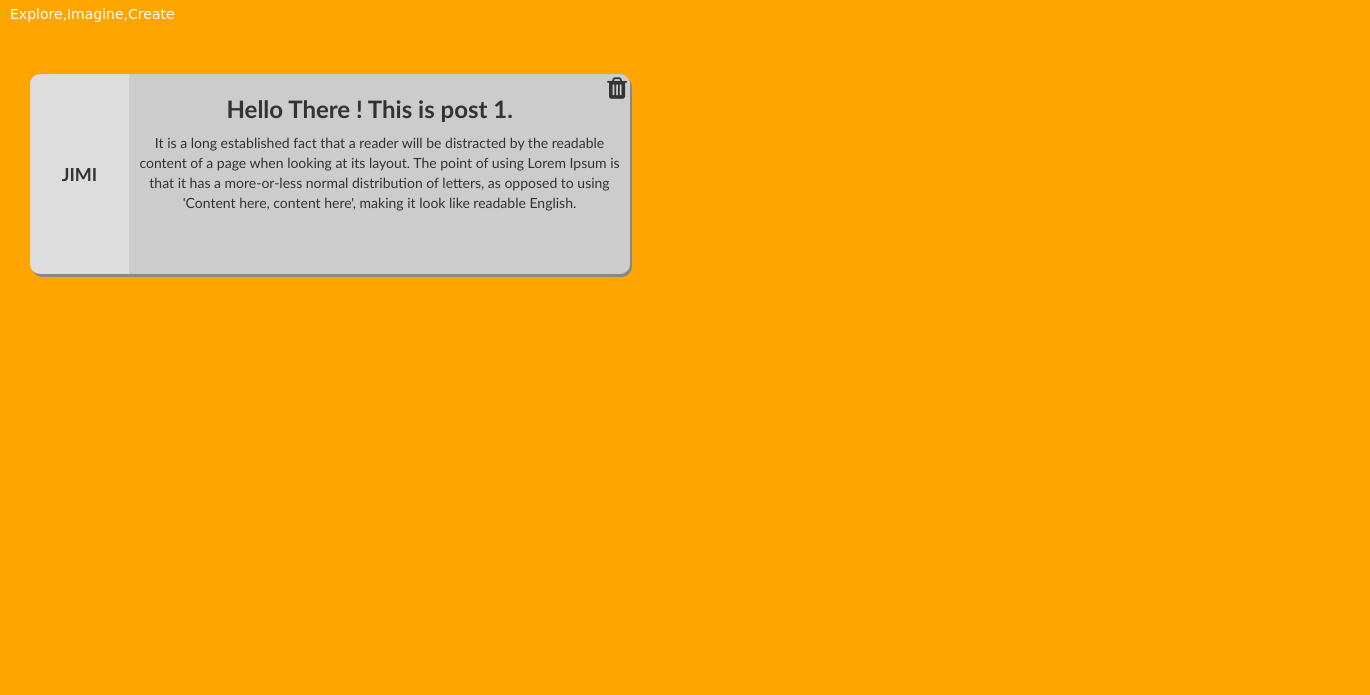
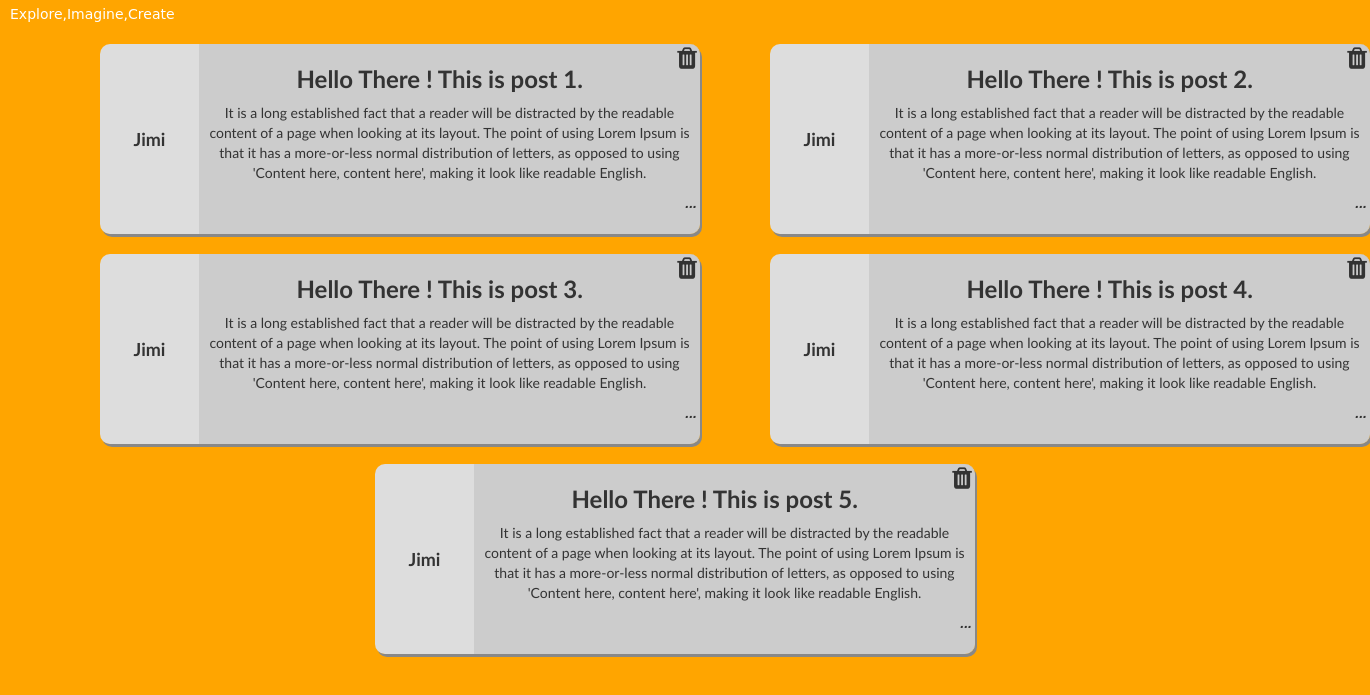
Before and after one commit to Gurucharan2001/Scribbler-Project, a plain HTML site: page html/bloglist.html in a window 1280 px wide. Shown: the part 67-762 px from the top of the page, 1370 px wide, since content can reach past the window. Drawn offline with nearby package versions, Linux system fonts and the light colour scheme; a web font is replaced by a local one.

Commit message:
Complete the bloglist page

```diff
--- a/html/bloglist.html
+++ b/html/bloglist.html
@@ -19,17 +19,98 @@
         <a id="pageTitle" class="logo-title" href="../index.html">ScriBBler</a>
         <p class="middleText">Explore,Imagine,Create</p>
     </div>
-
-    <div id="post-box">
-        <div id="name-box"><h4>JIMI</h4></div>
-        <div id="text-box">
-                <i class="fa fa-trash" aria-hidden="true" id="trash-icon"></i>
-            <h3>Hello There ! This is post 1.</h3>
+<!--Start post 1-->
+<div id="first-post-box">
+    <div class="post-box">
+        <div class="name-box"><h4>Jimi</h4></div>
+        <div class="text-box">
+            <i class="fa fa-trash trash-icon" aria-hidden="true" data-target="#confirm-delete-post" data-toggle="modal"></i>
+            <h3 class="post-txt1"> Hello There ! This is post 1.</h3>
+            <h3 class="post-txt2"> Hello There ! </h3>
             <p>
                 It is a long established fact that a reader will be distracted by the readable content of a page when looking at its layout. The point of using Lorem Ipsum is that it has a more-or-less normal distribution of letters, as opposed to using 'Content here, content here', making it look like readable English.
             </p>
+            <i class="extras">...</i>
         </div>
     </div>
+<!-- end Post 1-->
+<!--Start post 2-->
+<div class="post-box">
+    <div class="name-box"><h4>Jimi</h4></div>
+    <div class="text-box">
+            <i class="fa fa-trash trash-icon" aria-hidden="true" data-target="#confirm-delete-post" data-toggle="modal"></i>
+        <h3 class="post-txt1"> Hello There ! This is post 2.</h3>
+        <h3 class="post-txt2"> Hello There ! </h3>
+        <p>
+            It is a long established fact that a reader will be distracted by the readable content of a page when looking at its layout. The point of using Lorem Ipsum is that it has a more-or-less normal distribution of letters, as opposed to using 'Content here, content here', making it look like readable English.
+        </p>
+        <i class="extras">...</i>
+    </div>
+</div>
+<!--End post 2-->
+</div>
+
+<div id="second-post-box">
+<!--Start post 3-->
+<div class="post-box">
+    <div class="name-box"><h4>Jimi</h4></div>
+    <div class="text-box">
+            <i class="fa fa-trash trash-icon" aria-hidden="true" data-target="#confirm-delete-post" data-toggle="modal"></i>
+        <h3 class="post-txt1"> Hello There ! This is post 3.</h3>
+        <h3 class="post-txt2"> Hello There ! </h3>
+        <p>
+            It is a long established fact that a reader will be distracted by the readable content of a page when looking at its layout. The point of using Lorem Ipsum is that it has a more-or-less normal distribution of letters, as opposed to using 'Content here, content here', making it look like readable English.
+        </p>
+        <i class="extras">...</i>
+    </div>
+</div>
+<!--End post 3-->
+<!--Start post 4-->
+<div class="post-box">
+    <div class="name-box"><h4>Jimi</h4></div>
+    <div class="text-box">
+            <i class="fa fa-trash trash-icon" aria-hidden="true" data-target="#confirm-delete-post" data-toggle="modal"></i>
+        <h3 class="post-txt1"> Hello There ! This is post 4.</h3>
+        <h3 class="post-txt2"> Hello There ! </h3>
+        <p>
+            It is a long established fact that a reader will be distracted by the readable content of a page when looking at its layout. The point of using Lorem Ipsum is that it has a more-or-less normal distribution of letters, as opposed to using 'Content here, content here', making it look like readable English.
+        </p>
+        <i class="extras">...</i>
+    </div>
+</div>
+<!--End post 4-->
+</div>
+
+<div id="third-post-box">
+<!--Start post 5-->
+<div class="post-box">
+    <div class="name-box"><h4>Jimi</h4></div>
+    <div class="text-box">
+            <i class="fa fa-trash trash-icon" aria-hidden="true" data-target="#confirm-delete-post" data-toggle="modal"></i>
+        <h3 class="post-txt1"> Hello There ! This is post 5.</h3>
+        <h3 class="post-txt2"> Hello There ! </h3>
+        <p>
+            It is a long established fact that a reader will be distracted by the readable content of a page when looking at its layout. The point of using Lorem Ipsum is that it has a more-or-less normal distribution of letters, as opposed to using 'Content here, content here', making it look like readable English.
+        </p>
+        <i class="extras">...</i>
+    </div>
+</div>
+<!--End post 5-->
+</div>
+
+<!--code for confirmation delete-->
+
+<div class="modal animated fadeIn" id="confirm-delete-post" tabindex="-1" role="dialog" aria-labelledby="exampleModalLabel" aria-hidden="true">
+    <div class="modal-dialog" role="document">
+      <div class="modal-content">
+        <div class="modal-body text-center">
+            <h4 style="font-family: 'Gill Sans', 'Gill Sans MT', Calibri, 'Trebuchet MS', sans-serif;">Are you sure you want to delete this post?</h4>
+            <a class="btn btn-danger text-light yes"  href="bloglist.html">Yes</a>
+            <a class="btn btn-success text-light no" href="bloglist.html">No</a>
+        </div>
+      </div>
+    </div>
+  </div>
 
 <script src="../scripts/bloglist.js"></script>
 </body>
--- a/scripts/bloglist.js
+++ b/scripts/bloglist.js
@@ -0,0 +1,3 @@
+$(document).ready(function(){
+    //alert()
+})
--- a/styles/bloglist.css
+++ b/styles/bloglist.css
@@ -50,23 +50,45 @@ h1{
 /* End header coding */
 
 /*posts div*/
-#post-box{
+
+#first-post-box{
+    display: flex;
+    flex-direction: row;
+    margin-left: 30px;
+}
+
+#second-post-box{
+    display: flex;
+    flex-direction: row;
+    margin-left: 30px;
+}
+
+#third-post-box{
+    display: flex;
+    flex-direction: row;
+    justify-content: center;
+    align-items: center;
+
+}
+
+.post-box{
     display: flex;
     flex-direction: row;
     width:600px;
-    height:200px;
+    height:190px;
     box-shadow: 2px 3px #888888;
-    margin-top: 50px;
-    margin-left: 30px;
+    margin-top: 20px;
+    margin-left:70px;
     border-radius: 10px;
+    float: left;
 }
 
-#name-box{
+.name-box{
     display: flex;
     justify-content: center;
     align-items: center;
     width: 100px;
-    height: 200px;
+    height: 190px;
     border-left: none;
     border-right: none;
     border-bottom: none;
@@ -79,10 +101,10 @@ h1{
 
 }
 
-#text-box{
+.text-box{
     padding: 2px;
     width: 500px;
-    height: 200px;
+    height: 190px;
     border-left: none;
     border-right: none;
     border-bottom: none;
@@ -95,26 +117,76 @@ h1{
 
 }
 
-#name-box h4{
+.name-box h4{
     font-weight: bold;
     font-family: 'Gill Sans', 'Gill Sans MT', Calibri, 'Trebuchet MS', sans-serif;
 }
 
-#text-box p{
+.text-box p{
     font-family: 'Gill Sans', 'Gill Sans MT', Calibri, 'Trebuchet MS', sans-serif;
     text-align: center;
 }
-#text-box h3{
+
+.text-box h3{
     font-family: 'Gill Sans', 'Gill Sans MT', Calibri, 'Trebuchet MS', sans-serif;
     text-align: center;
     font-weight: bold;
 }
 
-#trash-icon{
-    font-size: 25px;
+.trash-icon{
+    font-size: 25px !important;
     float: right;
 }
 
-#trash-icon:hover{
+.trash-icon:hover{
     cursor: pointer;
 }
+
+.post-txt2{
+    display: none;
+}
+
+.extras{
+    font-weight: bold;
+    cursor: pointer;
+    float: right;
+}
+
+/*code for modal*/
+#confirm-delete-post{
+    margin-top: 300px;
+
+}
+
+.yes{
+    width: 100px !important;
+    height:35px !important;
+}
+
+.no{
+    width: 100px !important;
+    height:35px !important;
+}
+
+/*making responsive*/
+@media screen and (max-width: 480px) {
+    .post-box{
+        width: 400px;
+        height:200px;
+    }
+    .text-box{
+        width: 300px;
+        height: 200px;
+        text-align: justify;
+    }
+    .name-box{
+        width: 100px;
+        height: 200px;
+    }
+    .post-txt1{
+        display: none;
+    }
+    .post-txt2{
+        display: block;
+    }
+  }
```
